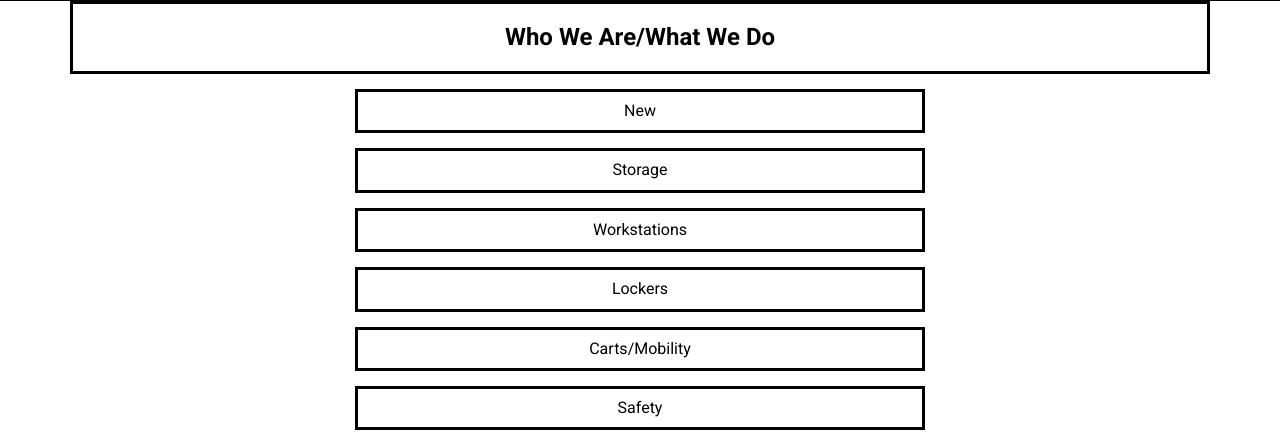
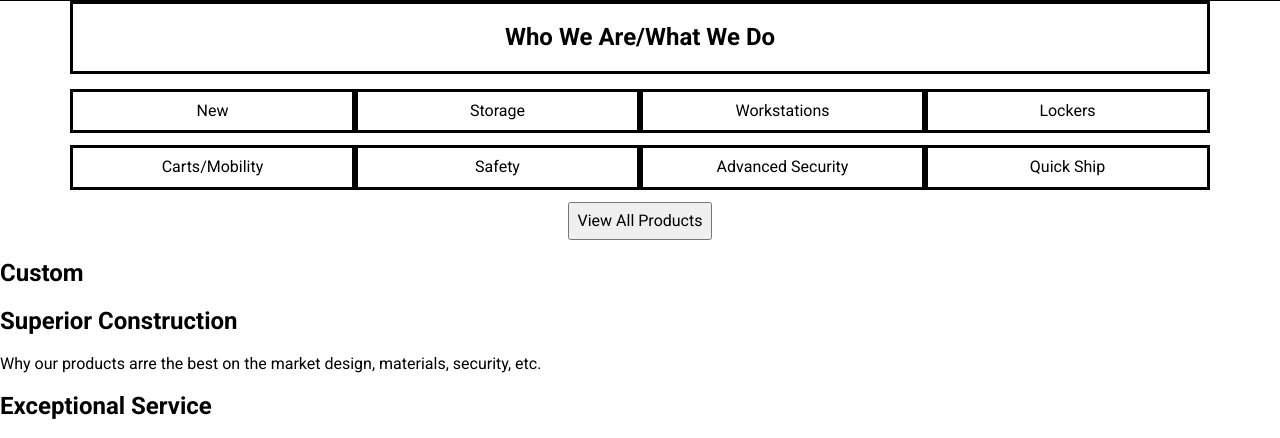
Before and after one commit to npresley13/strongholdWebsitePractice, a plain HTML site: page index.html in a window 1280 px wide. Shown: the part 347-785 px from the top of the page. Drawn offline with Linux system fonts and the light colour scheme.

Commit message:
fixed spacing issue with products section

```diff
--- a/css/small.css
+++ b/css/small.css
@@ -14,6 +14,26 @@ body {
     font-size: 16px;
     font-weight: 300;
 }
+
+
+/* Grid Rules */
+
+.row {
+    clear: both;
+}
+
+.limited {
+    max-width: 1140px;
+    margin: auto;
+}
+
+.column {
+    float: left;
+    padding: 0 2vw 0 2vw;
+    margin: 0 0 .75rem 0;
+    text-align: center;
+}
+
 
 /* Header */
 
@@ -75,6 +95,7 @@ nav a:hover {
     background-color: rgba(0, 0, 0, 0.2);
 }
 
+
 /* Homepage Hero Section */
 
 .hero {
@@ -83,6 +104,7 @@ nav a:hover {
     text-align: center;
     padding: 50px 0;
 }
+
 
 /* Homepage - Who we are section */
 
@@ -95,15 +117,16 @@ nav a:hover {
 
 /* Hompage Products */
 
+.homepage-products {
+    margin-top: 15px;
+}
+
 .homepage-products > a {
     list-style: none;
     border-style: solid;
     padding: 10px;
-    margin: 15px;
     display: block;
     text-align: center;
-    margin: 15px auto;
-    max-width: 50%;
 }
 
 .homepage-products > button {
@@ -112,23 +135,6 @@ nav a:hover {
     padding: 8px;
 }
 
-/* Grid Rules */
-
-.row {
-    clear: both;
-}
-
-.limited {
-    max-width: 1140px;
-    margin: auto;
-}
-
-.column {
-    float: left;
-    padding: 0 2vw 0 2vw;
-    margin: 0 0 .75rem 0;
-    text-align: center;
-}
 
 /* Footer */
 
--- a/index.html
+++ b/index.html
@@ -38,20 +38,20 @@
             <h1>Ambiant Header</h1>
         </div>
 
-        <div class="homepage-who-we-are limited">
+        <div class="homepage-who-we-are row limited">
             <h2>Who We Are/What We Do</h2>
         </div>
 
         <div class="homepage-products limited">
 
-            <a>New</a>
-            <a>Storage</a>
-            <a>Workstations</a>
-            <a>Lockers</a>
-            <a>Carts/Mobility</a>
-            <a>Safety</a>
-            <a>Advanced Security</a>
-            <a>Quick Ship</a>
+            <a class="column small-12 medium-6 large-3">New</a>
+            <a class="column small-12 medium-6 large-3">Storage</a>
+            <a class="column small-12 medium-6 large-3">Workstations</a>
+            <a class="column small-12 medium-6 large-3">Lockers</a>
+            <a class="column small-12 medium-6 large-3">Carts/Mobility</a>
+            <a class="column small-12 medium-6 large-3">Safety</a>
+            <a class="column small-12 medium-6 large-3">Advanced Security</a>
+            <a class="column small-12 medium-6 large-3">Quick Ship</a>
 
             <button>View All Products</button>
         </div>
```
